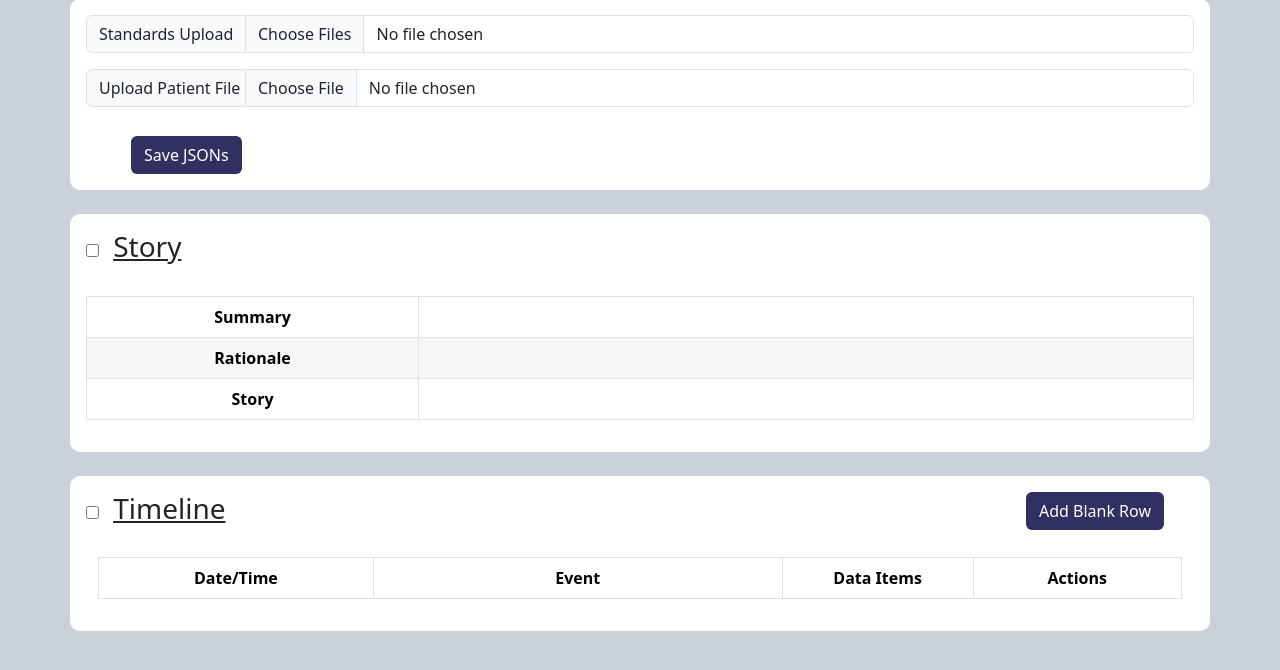
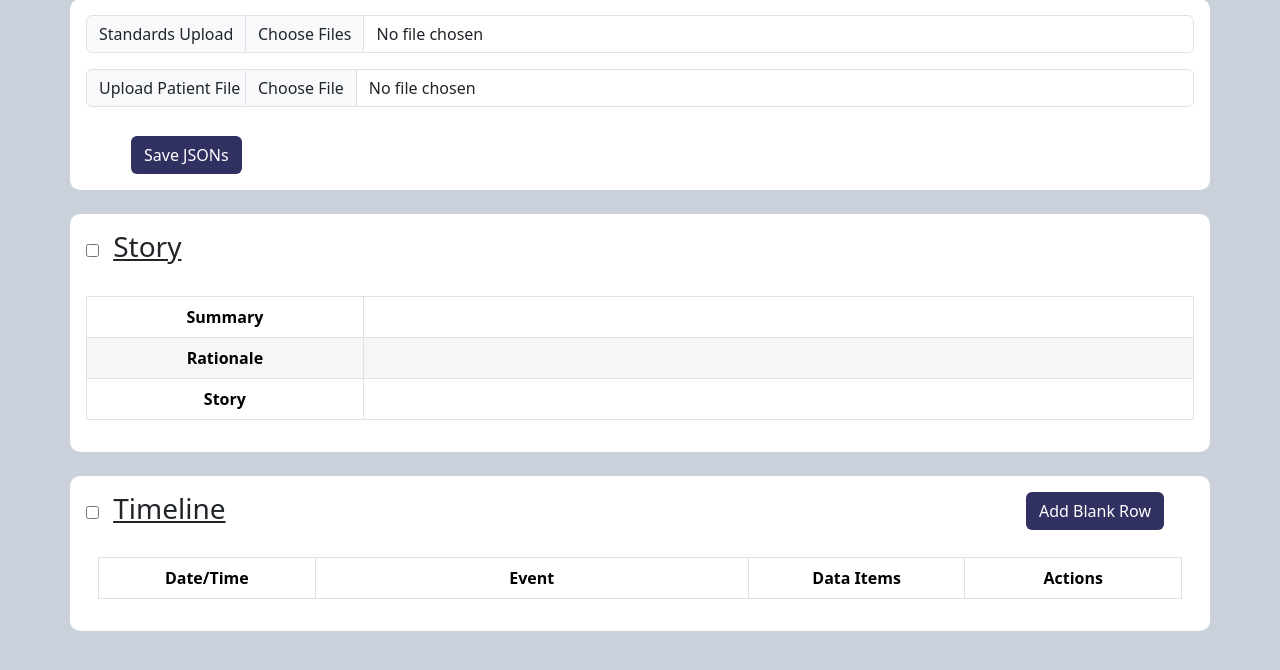
Before and after one commit to Ellie-Ramsey/Manual-Tool---Version-2, a Flask app: page / in a window 1280 px wide. Shown: the part 73-743 px from the top of the page. Run offline with Flask 3, Linux system fonts and the light colour scheme; lists and menus that the app fills with data are empty.

Commit message:
timeline (+ story) row size changes

```diff
--- a/templates/index.html
+++ b/templates/index.html
@@ -61,15 +61,15 @@
       <table class="table table-bordered">
         <tbody id="storyTableBody">
             <tr id="row-1-summary" data-key="summary">
-                <th style="width:30%;">Summary</th>
+                <th style="width:25%;">Summary</th>
                 <td contentEditable="true" class="text-left"></td>
             </tr>
             <tr id="row-1-rationale" data-key="rationale">
-                <th style="width:30%; background-color: rgba(241, 241, 241, 0.624);">Rationale</th>
+                <th style="width:25%; background-color: rgba(241, 241, 241, 0.624);">Rationale</th>
                 <td contentEditable="true" style="background-color: rgba(241, 241, 241, 0.624);" class="text-left"></td>
             </tr>
             <tr id="row-1-story" data-key="story">
-                <th style="width:30%;">Story</th>
+                <th style="width:25%;">Story</th>
                 <td contentEditable="true" class="text-left"></td>
             </tr>
         </tbody>
@@ -93,10 +93,10 @@
         <table class="table wrap-text-table table-striped table-bordered">
             <thead>
                 <tr>
-                    <th scope="col" style="width: 70px;">Date/Time</th>
-                    <th scope="col" style="width: 150px;">Event</th>
-                    <th scope="col" style="width: 70px;">Data Items</th>
-                    <th scope="col" style="width: 70px;">Actions</th>
+                    <th scope="col" style="width: 20%;">Date/Time</th>
+                    <th scope="col" style="width: 40%;">Event</th>
+                    <th scope="col" style="width: 20%;">Data Items</th>
+                    <th scope="col" style="width: 20%;">Actions</th>
                 </tr>
             </thead>
             <tbody id="timelineTableBody">
```
Also changed, not shown: 1 other file.
